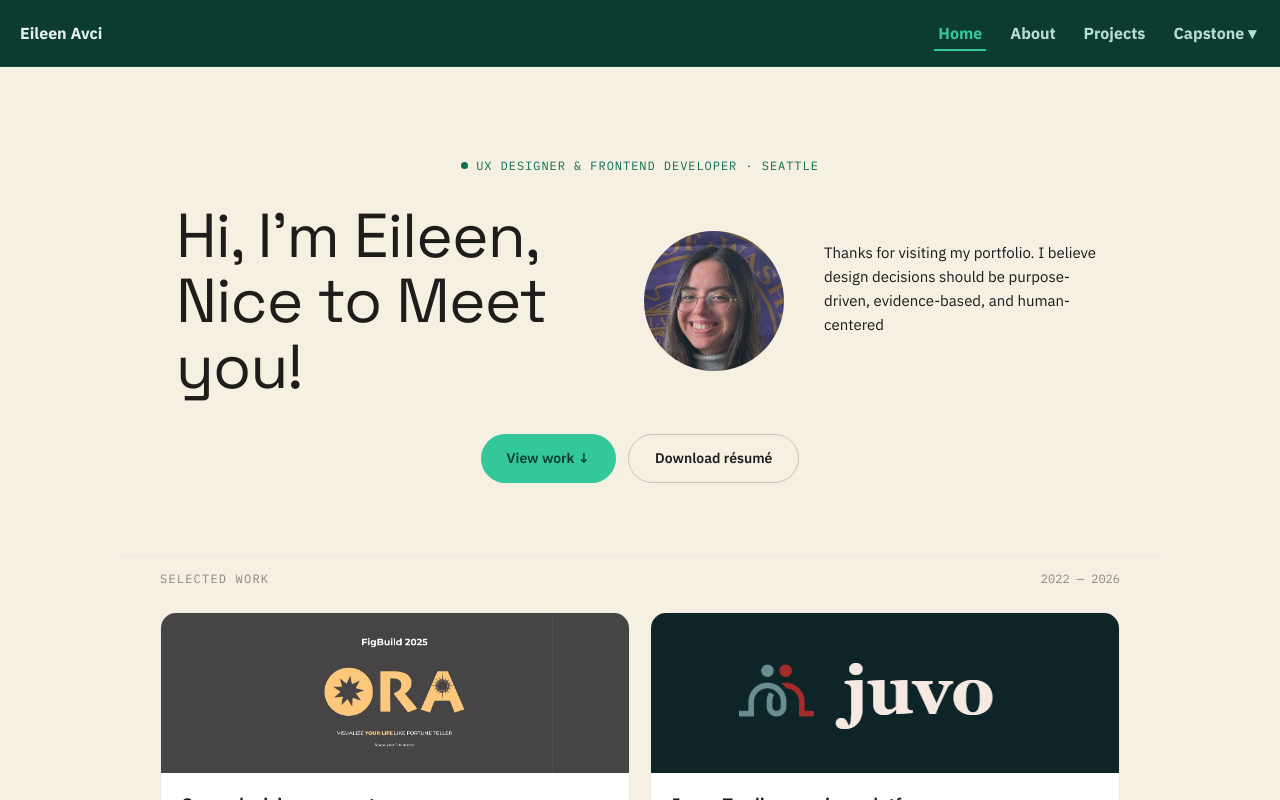
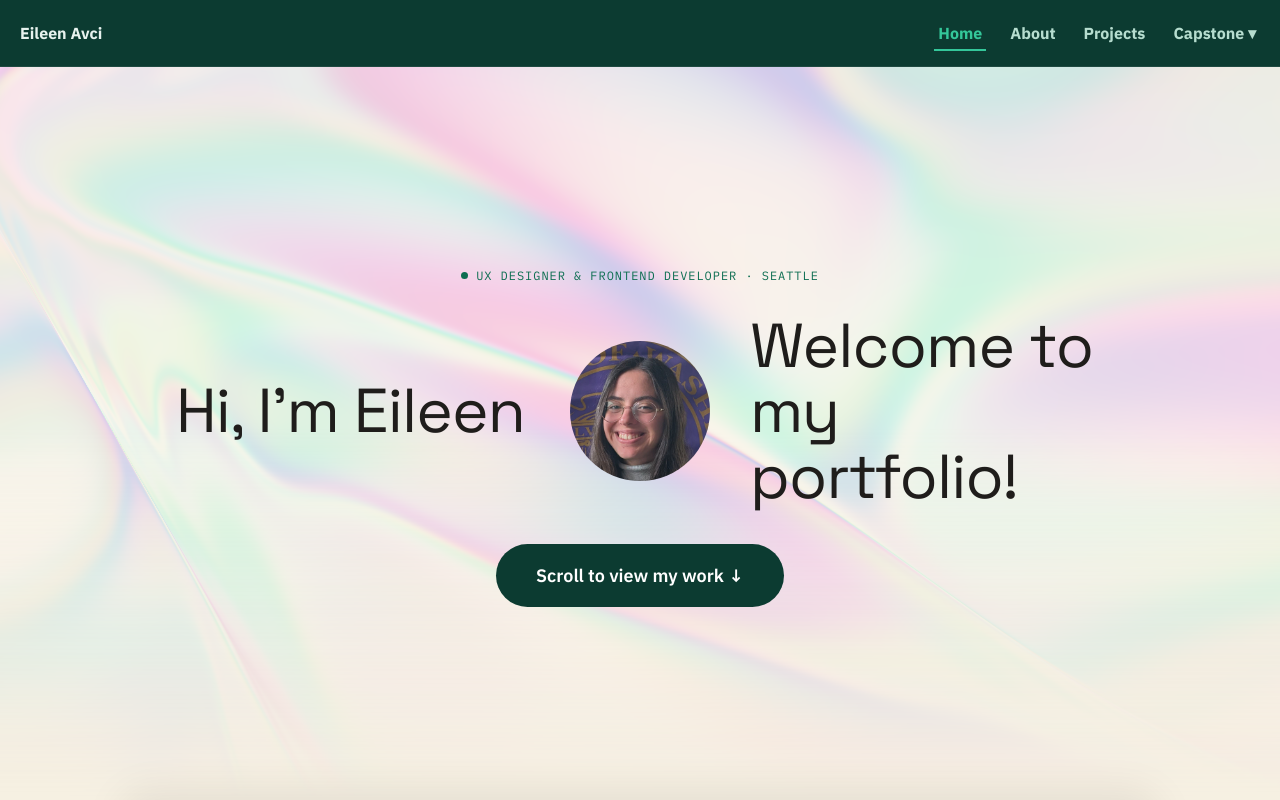
Before and after one commit to eileenAv/EileenPortfolio, a React (Create React App) app: page /#/ in a window 1280 px wide. Shown: the top 800 px of the page. Built offline with nearby package versions, Linux system fonts and the light colour scheme.

Commit message:
feat:Added a iridecant background to the homepage

```diff
--- a/src/App.css
+++ b/src/App.css
@@ -16,6 +16,11 @@ body {
   justify-content: space-between;
   flex-wrap: wrap;
   border-bottom: 1px solid rgba(255, 255, 255, 0.08);
+  position: fixed;
+  top: 0;
+  left: 0;
+  width: 100%;
+  z-index: 10;
 }
 
 .navbar > ul {
@@ -129,6 +134,7 @@ body {
   min-height: 100vh;
   display: flex;
   flex-direction: column;
+  padding-top: 56px;
 }
 
 .home {
--- a/src/components/Footer.css
+++ b/src/components/Footer.css
@@ -5,6 +5,8 @@
   padding: 2rem 1rem;
   font-family: "IBM Plex Sans", Helvetica, Arial, sans-serif;
   width: 100%;
+  position: relative;
+  z-index: 2;
 }
 
 .footer-text {
--- a/src/pages/About/About.css
+++ b/src/pages/About/About.css
@@ -6,14 +6,14 @@
   padding: 10px 10%;
   /* margin-top: 50px; */
   gap: 30px;
-  background-color: #fafafa;
+  background-color: #f6f0e2;
   min-height: 100vh;
   font-family: "IBM Plex Sans", Helvetica, Arial, sans-serif;
 }
 .artists-statement {
     align-items: center;
     max-width: 2000px;
-    background-color: #fafafa;
+    background-color: #f6f0e2;
     padding: 10px;
     font-size: 1.2rem;
     line-height: 1.6;
--- a/src/pages/PortfolioCream.css
+++ b/src/pages/PortfolioCream.css
@@ -22,7 +22,7 @@
   --stripe-2: #e6e9e3;
   --stripe-text: #9aa093;
 
-  --about-bg: #f2f0ea;
+  --about-bg: #f6f0e2;
   --about-text: #3a382f;
 
   --on-deep: #e7f2ee;
@@ -47,15 +47,40 @@
   width: 100%;
   max-width: 1040px;
   margin: 0 auto;
-  background: var(--page);
-  overflow: hidden;
 }
 
-/* Top */
+.hero-fixed-wrap {
+  position: fixed;
+  top: 56px;
+  left: 0;
+  width: 100%;
+  height: calc(100vh - 56px);
+  z-index: 0;
+  display: flex;
+  align-items: center;
+  justify-content: center;
+  background: var(--surface);
+}
 
-.top-section {
-  background: var(--deep);
-  color: var(--on-deep);
+.hero-iridescence {
+  position: absolute;
+  top: 0;
+  left: 0;
+  width: 100%;
+  height: 100%;
+  opacity: 0.35;
+  pointer-events: auto;
+  mask-image: linear-gradient(to bottom, black 50%, transparent 100%);
+  -webkit-mask-image: linear-gradient(to bottom, black 50%, transparent 100%);
+}
+
+.portfolio-shell--scrollover {
+  position: relative;
+  z-index: 1;
+  margin-top: calc(100vh - 56px);
+  background: var(--page);
+  border-radius: 28px 28px 0 0;
+  box-shadow: 0 -8px 40px rgba(0, 0, 0, 0.08);
 }
 
 .pc-nav {
@@ -87,9 +112,10 @@
 /* Hero */
 
 .pc-hero {
+  width: 100%;
+  max-width: 1040px;
   padding: 84px 56px 72px;
   text-align: center;
-  background: var(--surface);
 }
 
 .eyebrow {
@@ -189,8 +215,13 @@
 
 .pc-primary-button,
 .pc-footer-button {
-  background: var(--accent);
-  color: var(--accent-ink);
+  background: #0c3b31;
+  color: #ffffff;
+}
+
+.pc-primary-button--large {
+  font-size: 18px;
+  padding: 18px 40px;
 }
 
 .pc-secondary-button {
@@ -201,6 +232,9 @@
 /* Work */
 
 .work-section {
+  position: relative;
+  z-index: 1;
+  background: var(--page);
   border-top: 1px solid var(--seam);
 }
 
@@ -382,6 +416,8 @@
   align-items: center;
   padding: 40px;
   background: var(--about-bg);
+  position: relative;
+  z-index: 1;
 }
 
 .pc-about-section img {
--- a/src/pages/Projects/Athena/Athena.css
+++ b/src/pages/Projects/Athena/Athena.css
@@ -1,5 +1,5 @@
 .athena-page {
-  background: #F6F4F1;
+  background: #f6f0e2;
   min-height: 100vh;
   position: relative;
   overflow: hidden;
--- a/src/pages/Projects/Juvo/Juvo.css
+++ b/src/pages/Projects/Juvo/Juvo.css
@@ -1,6 +1,6 @@
 
 .juvo-page {
-  background: #f4e9e2;
+  background: #f6f0e2;
   min-height: 100vh;
   position: relative;
   overflow: hidden;
--- a/src/pages/Projects/Leti/Leti.css
+++ b/src/pages/Projects/Leti/Leti.css
@@ -1,5 +1,5 @@
 .leti-page {
-  background: #F5F1EA;
+  background: #f6f0e2;
   min-height: 100vh;
   position: relative;
   overflow: hidden;
@@ -42,7 +42,7 @@
   left: 0;
   width: 200px;
   height: 4px;
-  background: #F5F1EA;
+  background: #f6f0e2;
   border-radius: 2px;
 }
 
--- a/src/pages/Projects/ORA/Ora.css
+++ b/src/pages/Projects/ORA/Ora.css
@@ -4,7 +4,7 @@
 }
 
 .project-page {
-    background: #FAF9F6;
+    background: #f6f0e2;
     min-height: 100vh;
     position: relative;
     overflow: hidden;
--- a/src/pages/Projects/UWwebsite/UwRedesign.css
+++ b/src/pages/Projects/UWwebsite/UwRedesign.css
@@ -1,5 +1,5 @@
 .uwRedesign-page {
-  background: #f7f1ff;
+  background: #f6f0e2;
   min-height: 100vh;
   position: relative;
   overflow: hidden;
--- a/src/pages/home.js
+++ b/src/pages/home.js
@@ -1,4 +1,4 @@
-import React, { useRef } from "react";
+import React, { useRef, useEffect } from "react";
 import headshotImage from "../assets/headshot2.2.jpg";
 import oraImage from "../assets/Ora/ORAlogo.jpg";
 import juvoImage from "../assets/Juvo/juvologo.png";
@@ -6,6 +6,7 @@ import athenaImage from "../assets/Athena/athenaLogo.png";
 import uwImage from "../assets/ReDesign/Recording 2025-10-10 at 13.12.11.gif";
 import letiImage from "../assets/leti/ThisisTheHero.png";
 import useReveal from "../hooks/useReveal";
+import Iridescence from "../components/Iridescence";
 import "./PortfolioCream.css";
 
 const projects = [
@@ -121,6 +122,28 @@ function RevealSection({ children, className, ...props }) {
 
 function Home() {
   const workRef = useRef(null);
+  const heroRef = useRef(null);
+
+  useEffect(() => {
+    window.scrollTo(0, 0);
+    if (heroRef.current) {
+      heroRef.current.style.transform = 'scale(1)';
+      heroRef.current.style.opacity = '1';
+    }
+    const handleScroll = () => {
+      if (!heroRef.current) return;
+      const scrollY = window.scrollY;
+      const vh = window.innerHeight;
+      const progress = Math.min(scrollY / vh, 1);
+      const scale = 1 - progress * 0.15;
+      const opacity = 1 - progress * 1.2;
+      heroRef.current.style.transform = `scale(${scale})`;
+      heroRef.current.style.opacity = Math.max(opacity, 0);
+    };
+    window.addEventListener('scroll', handleScroll, { passive: true });
+    return () => window.removeEventListener('scroll', handleScroll);
+  }, []);
+
   const scrollToWork = (e) => {
     e.preventDefault();
     workRef.current?.scrollIntoView({ behavior: 'smooth' });
@@ -128,28 +151,29 @@ function Home() {
 
   return (
     <main className="portfolio-page">
-      <section className="portfolio-shell">
-        <header className="top-section">
-          <section className="pc-hero">
+      <div className="hero-fixed-wrap">
+        <div className="hero-iridescence">
+          <Iridescence speed={1} amplitude={0.1} mouseReact />
+        </div>
+        <section ref={heroRef} className="pc-hero">
           <p className="eyebrow">
             <span />
             UX Designer &amp; Frontend Developer · Seattle
           </p>
 
           <div className="hero-split">
-              <h1>Hi, I'm Eileen, Nice to Meet you!</h1>
+            <h1>Hi, I'm Eileen</h1>
             <img src={headshotImage} alt="Eileen Avci" className="hero-bubble" />
-              <p className="hero-subtitle">Thanks for visiting my portfolio. I believe
-                design decisions should be purpose-driven, evidence-based, and human-centered</p>
+            <h1>Welcome to my portfolio!</h1>
           </div>
 
           <div className="hero-actions">
-              <button className="pc-primary-button" onClick={scrollToWork}>View work ↓</button>
-              <a href="/resume.pdf" className="pc-secondary-button">Download résumé</a>
+            <button className="pc-primary-button pc-primary-button--large" onClick={scrollToWork}>Scroll to view my work ↓</button>
           </div>
         </section>
-        </header>
+      </div>
 
+      <section className="portfolio-shell portfolio-shell--scrollover">
         <section ref={workRef} id="work" className="work-section">
           <div className="section-header">
             <span>Selected work</span>
```
Lines whose indentation alone changed are shown as unchanged.
